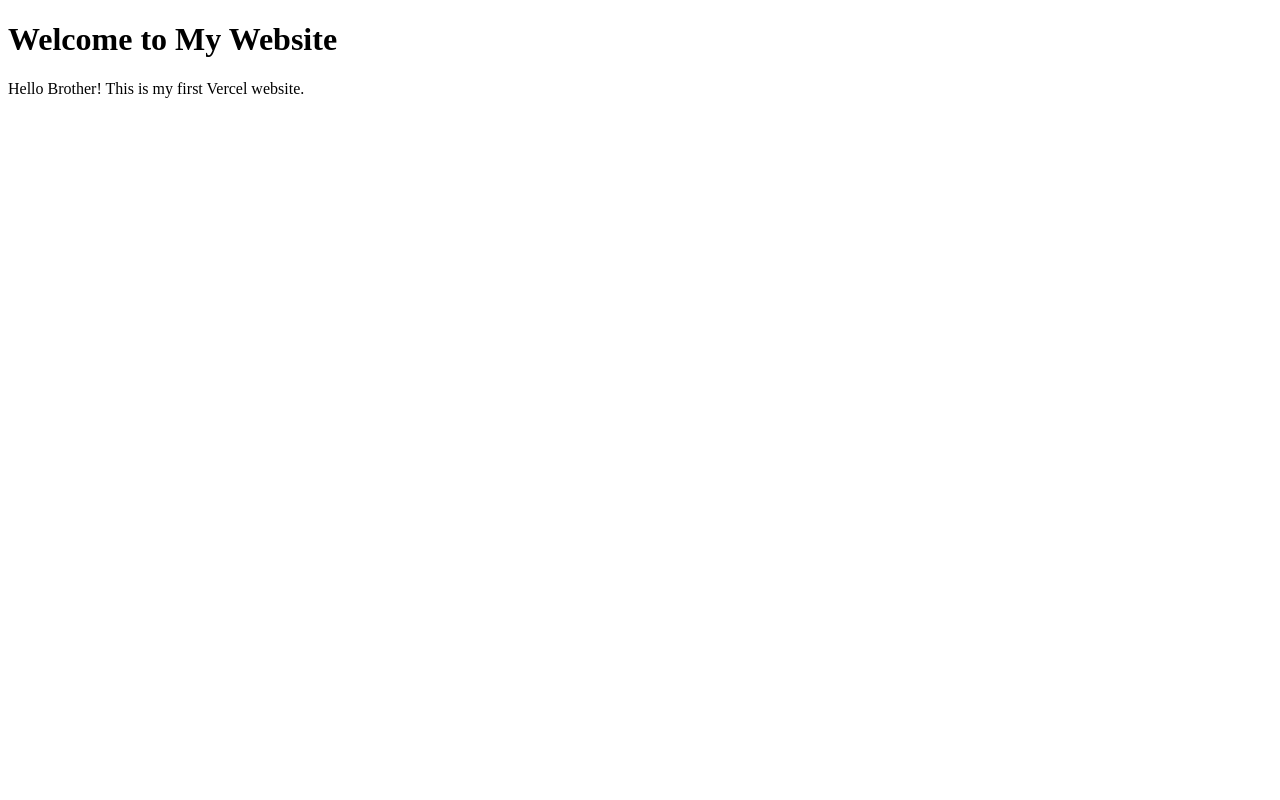
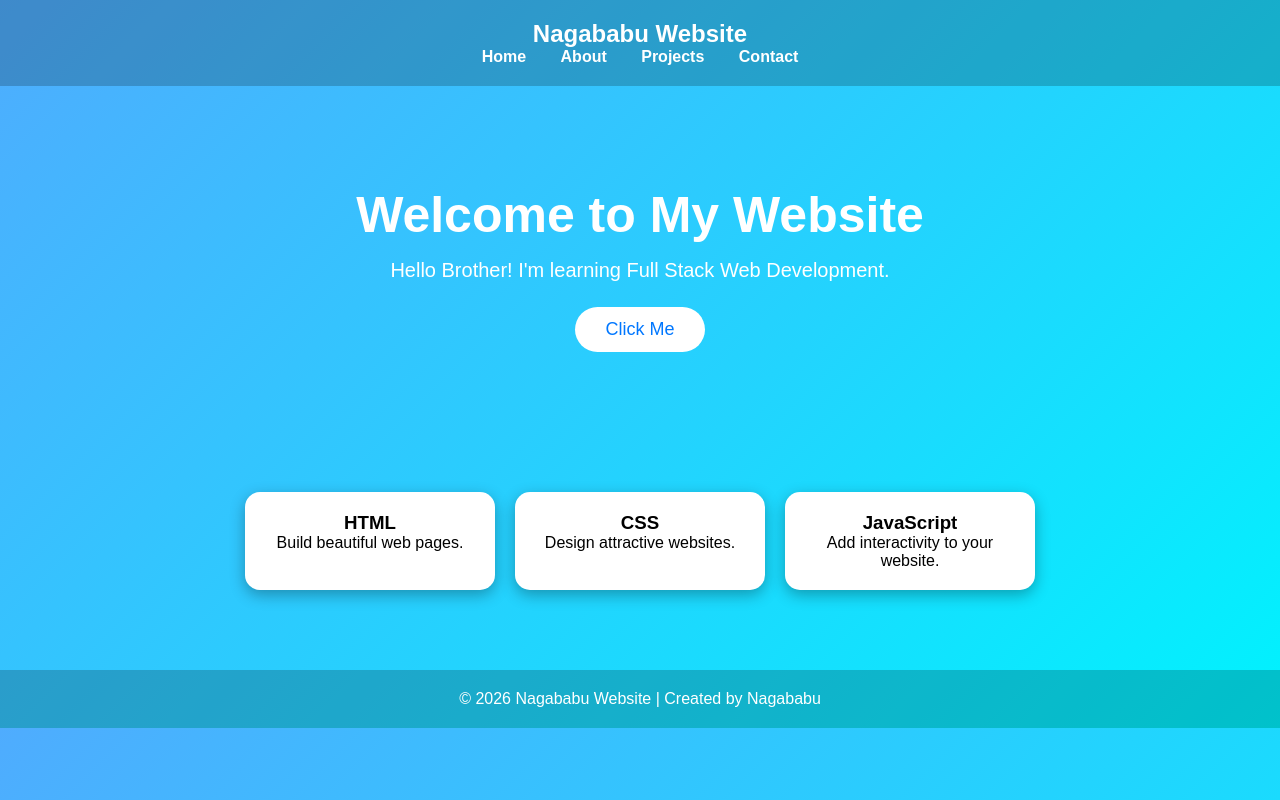
Before and after one commit to Nagababu91ab/my-website, a plain HTML site: page index.html in a window 1280 px wide. Drawn offline with Linux system fonts and the light colour scheme.

Commit message:
Add files via upload

```diff
--- a/index.html
+++ b/index.html
@@ -1,10 +1,130 @@
 <!DOCTYPE html>
-<html>
+<html lang="en">
 <head>
-    <title>Nagababu Website</title>
+<meta charset="UTF-8">
+<meta name="viewport" content="width=device-width, initial-scale=1.0">
+<title>Nagababu Website</title>
+
+<style>
+*{
+    margin:0;
+    padding:0;
+    box-sizing:border-box;
+    font-family:Arial, sans-serif;
+}
+
+body{
+    background:linear-gradient(135deg,#4facfe,#00f2fe);
+    color:white;
+    text-align:center;
+}
+
+header{
+    padding:20px;
+    background:rgba(0,0,0,0.2);
+}
+
+nav a{
+    color:white;
+    text-decoration:none;
+    margin:0 15px;
+    font-weight:bold;
+}
+
+.hero{
+    padding:100px 20px;
+}
+
+.hero h1{
+    font-size:50px;
+}
+
+.hero p{
+    margin-top:15px;
+    font-size:20px;
+}
+
+button{
+    margin-top:25px;
+    padding:12px 30px;
+    border:none;
+    border-radius:30px;
+    background:white;
+    color:#0077ff;
+    font-size:18px;
+    cursor:pointer;
+}
+
+.cards{
+    display:flex;
+    justify-content:center;
+    gap:20px;
+    flex-wrap:wrap;
+    padding:40px;
+}
+
+.card{
+    background:white;
+    color:black;
+    width:250px;
+    padding:20px;
+    border-radius:15px;
+    box-shadow:0 5px 15px rgba(0,0,0,0.3);
+}
+
+footer{
+    padding:20px;
+    background:rgba(0,0,0,0.2);
+    margin-top:40px;
+}
+</style>
+
 </head>
 <body>
-    <h1>Welcome to My Website</h1>
-    <p>Hello Brother! This is my first Vercel website.</p>
+
+<header>
+<h2>Nagababu Website</h2>
+
+<nav>
+<a href="#">Home</a>
+<a href="#">About</a>
+<a href="#">Projects</a>
+<a href="#">Contact</a>
+</nav>
+
+</header>
+
+<section class="hero">
+<h1>Welcome to My Website</h1>
+<p>Hello Brother! I'm learning Full Stack Web Development.</p>
+
+<button onclick="alert('Welcome Brother!')">
+Click Me
+</button>
+</section>
+
+<section class="cards">
+
+<div class="card">
+<h3>HTML</h3>
+<p>Build beautiful web pages.</p>
+</div>
+
+<div class="card">
+<h3>CSS</h3>
+<p>Design attractive websites.</p>
+</div>
+
+<div class="card">
+<h3>JavaScript</h3>
+<p>Add interactivity to your website.</p>
+</div>
+
+</section>
+
+<footer>
+© 2026 Nagababu Website | Created by Nagababu
+</footer>
+
 </body>
 </html>
```
